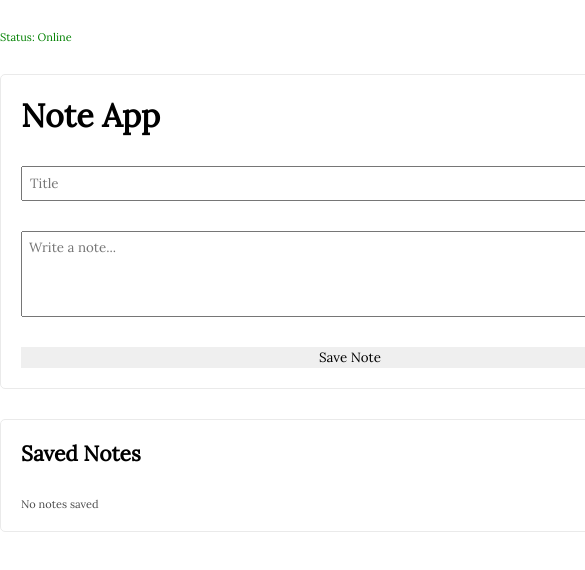
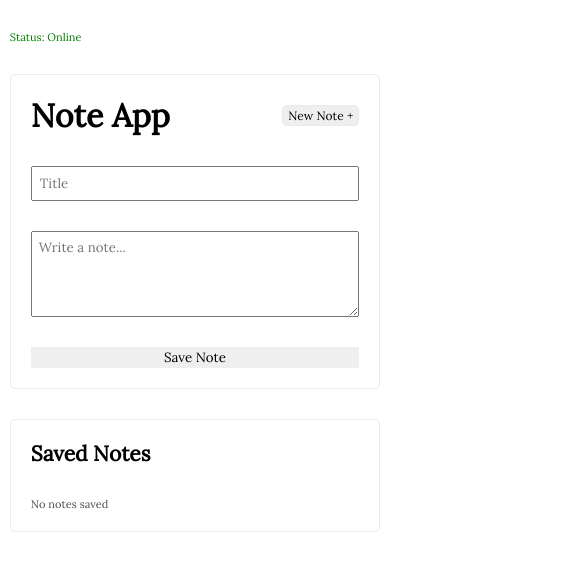
Before and after one commit to qobitech/react-template, a React (Vite) app: page / in a window 390 px wide. Shown: the top 570 px of the page, 585 px wide, since content can reach past the window. Built offline with nearby package versions, Linux system fonts and the light colour scheme.

Commit message:
mobile full width responsiveness

```diff
--- a/src/note-app.tsx
+++ b/src/note-app.tsx
@@ -211,7 +211,8 @@
   display: flex;
   flex-direction: column;
   margin: auto;
-  width: 700px;
+  max-width: 700px;
+  width: 95%;
   gap: 30px;
   padding: 30px 0;
 `
```
